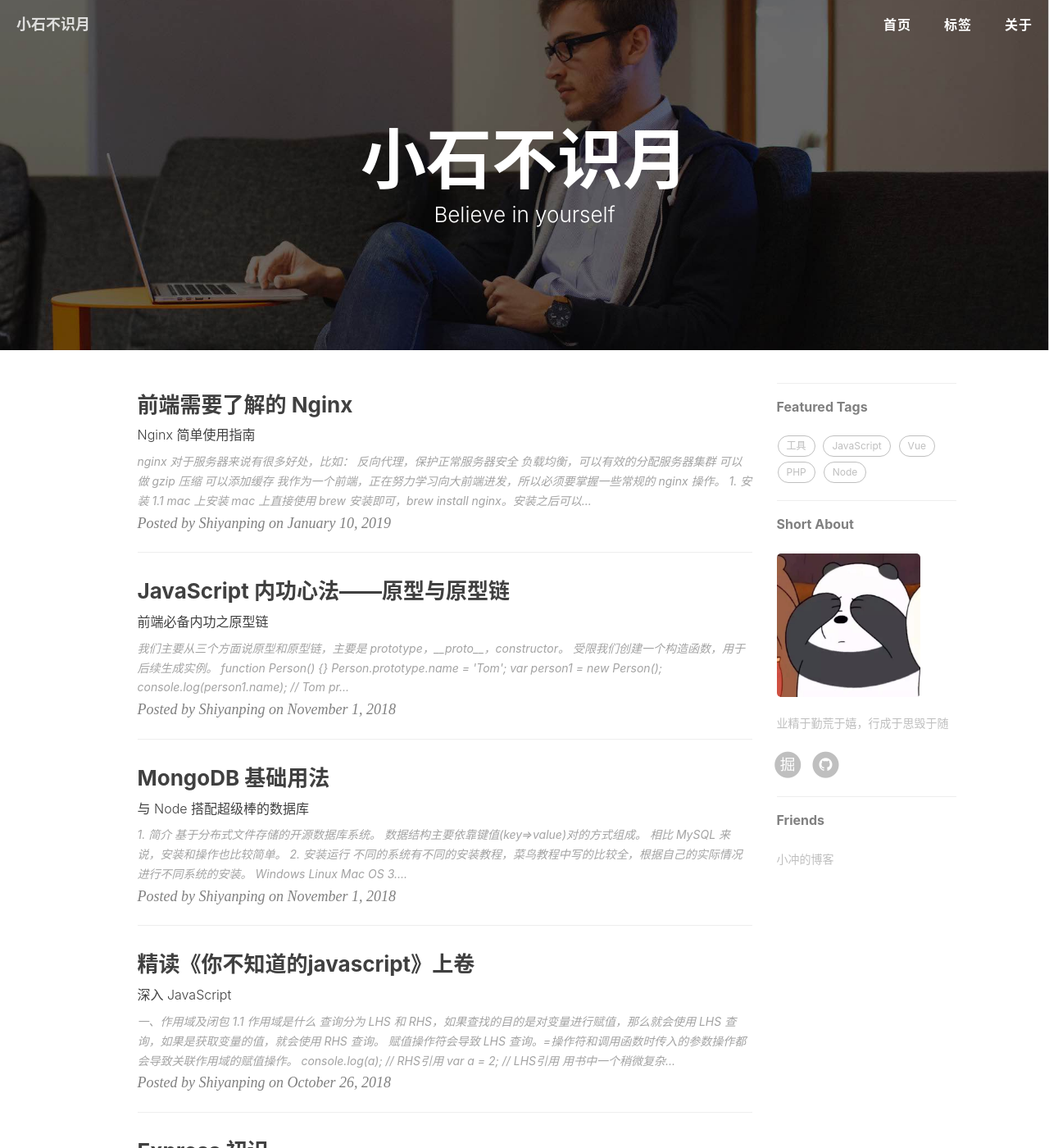
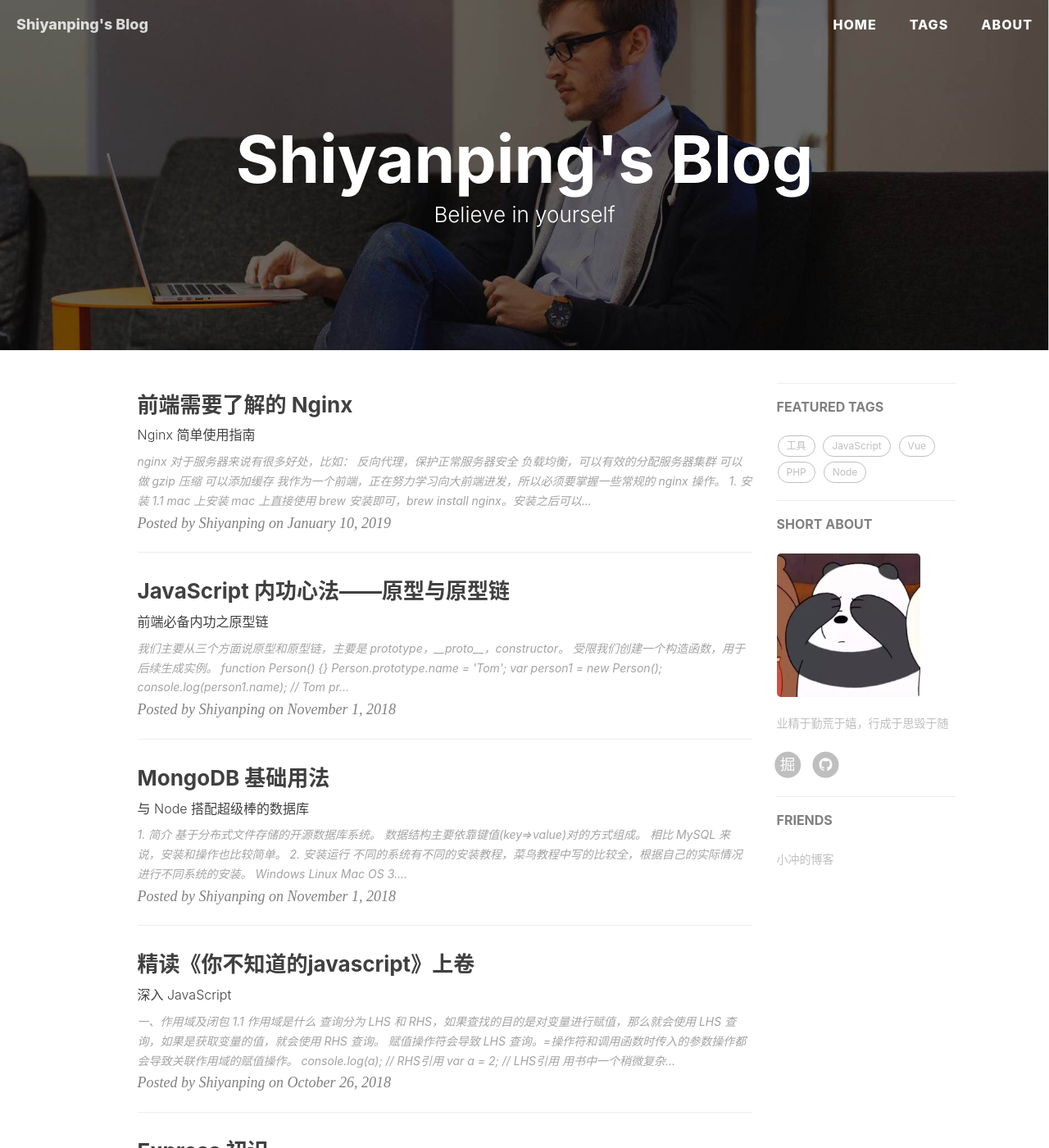
Before and after one commit to Shiyanping/Shiyanping.github.io, a Jekyll site: the page built from index.html, in a window 1280 px wide and 1400 px high. Shown: the whole window at 82% size. Built offline with Jekyll 4.4.1, drawn with Linux system fonts in a browser that asks for light colours; nearby versions of some CDN libraries; the list of posts is cut into pages by our own code; comment, search, counter and statistics services are not loaded; some of the changed text lies outside the part shown.

Commit message:
修改博客名字

```diff
--- a/_config.yml
+++ b/_config.yml
@@ -1,9 +1,9 @@
 # Site settings
-title: 小石不识月
+title: Shiyanping's Blog
 SEOTitle: 燕平的博客·Fighting
 header-img: img/bg/bg_index.jpg
 email: 594388036@qq.com
-description: "石燕平的个人博客，用于记录学习笔记，写一些日常所学文章和生活纪实"
+description: "石燕平的个人博客，用于记录学习笔记，写一些日常所学文章和生活纪实，内容大概包括前端涉及到的知识，其中有前端基础，后端知识，Linux上的知识"
 keyword: "JavaScript，前端个人博客，随笔"
 url: "http://Shiyanping.github.io"              # your host, for absolute URL
 baseurl: ""                             # for example, '/blog' if your blog hosted on 'host/blog'
--- a/_includes/nav.html
+++ b/_includes/nav.html
@@ -17,13 +17,13 @@
             <div class="navbar-collapse">
                 <ul class="nav navbar-nav navbar-right">
                     <li>
-                        <a href="{{ site.baseurl }}/">首页</a>
+                        <a href="{{ site.baseurl }}/">HOME</a>
                     </li>
                     <li>
-                        <a href="{{ site.baseurl }}/tags">标签</a>
+                        <a href="{{ site.baseurl }}/tags">TAGS</a>
                     </li>
                     <li>
-                        <a href="{{ site.baseurl }}/about">关于</a>
+                        <a href="{{ site.baseurl }}/about">ABOUT</a>
                     </li>
                 </ul>
             </div>
--- a/_layouts/page.html
+++ b/_layouts/page.html
@@ -36,7 +36,7 @@ layout: default
                 {% if site.featured-tags %}
                 <section>
                     <!-- no hr -->
-                    <h5><a href="{{'/tags/' | prepend: site.baseurl }}">Featured Tags</a></h5>
+                    <h5><a href="{{'/tags/' | prepend: site.baseurl }}">FEATURED TAGS</a></h5>
                     <div class="tags">
         				{% for tag in site.tags %}
                             {% if tag[1].size > site.featured-condition-size %}
@@ -85,7 +85,7 @@ layout: default
                 {% if site.featured-tags %}
                 <section>
                     <hr class="hidden-sm hidden-xs">
-                    <h5><a href="{{'/tags/' | prepend: site.baseurl }}">Featured Tags</a></h5>
+                    <h5><a href="{{'/tags/' | prepend: site.baseurl }}">FEATURED TAGS</a></h5>
                     <div class="tags">
                         {% for tag in site.tags %}
                             {% if tag[1].size > site.featured-condition-size %}
@@ -100,7 +100,7 @@ layout: default
 
                 <!-- Short About -->
                 <section class="visible-md visible-lg">
-                    <hr><h5><a href="{{'/about/' | prepend: site.baseurl }}">Short About</a></h5>
+                    <hr><h5><a href="{{'/about/' | prepend: site.baseurl }}">SHORT ABOUT</a></h5>
                     <div class="short-about">
                         {% if site.sidebar-avatar %}
                             <img src="{{site.sidebar-avatar}}" />
@@ -136,7 +136,7 @@ layout: default
                 <!-- Friends Blog -->
                 {% if site.friends %}
                 <hr>
-                <h5>Friends</h5>
+                <h5>FRIENDS</h5>
                 <ul class="list-inline">
                     {% for friend in site.friends %}
                         <li><a href="{{friend.href}}">{{friend.title}}</a></li>
```
